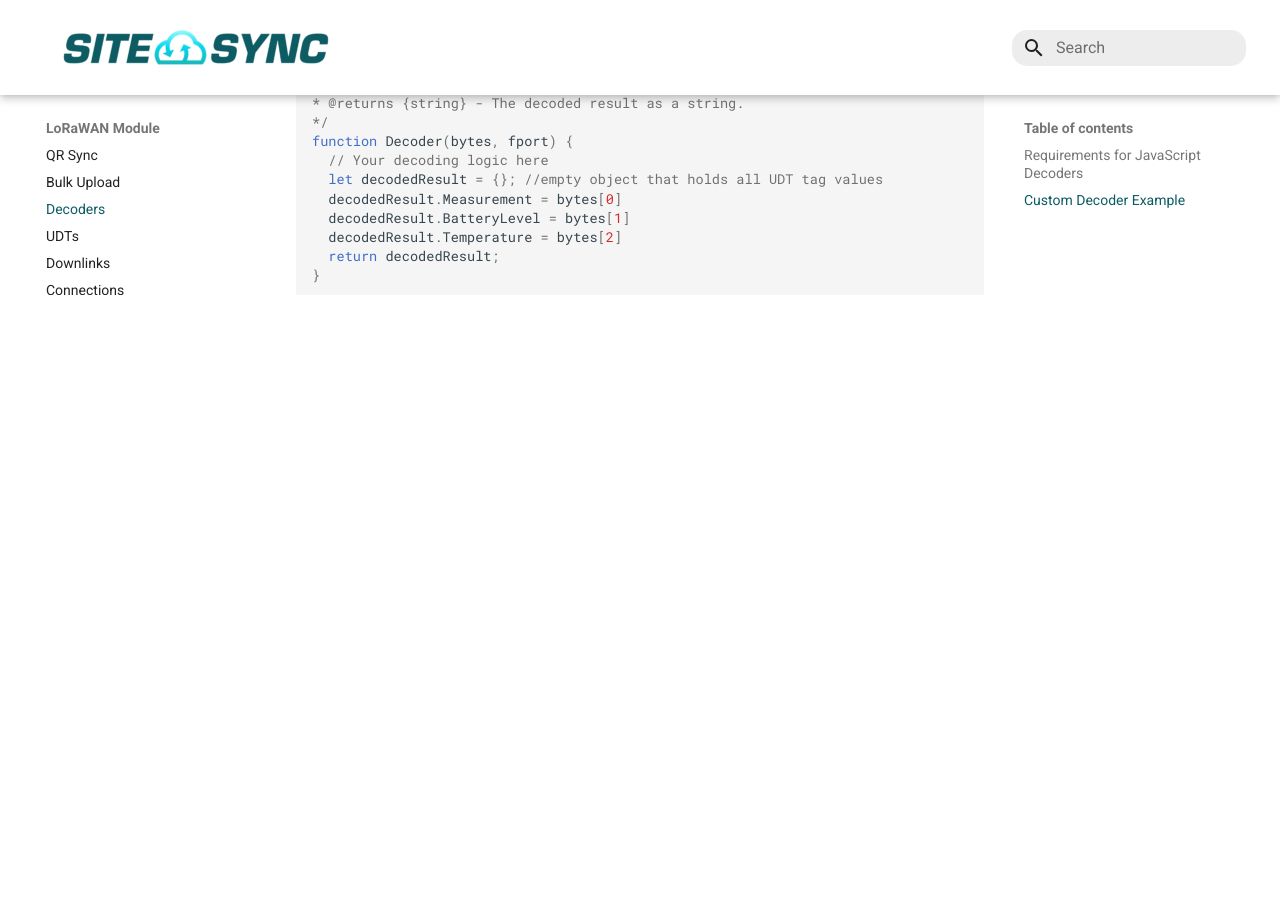
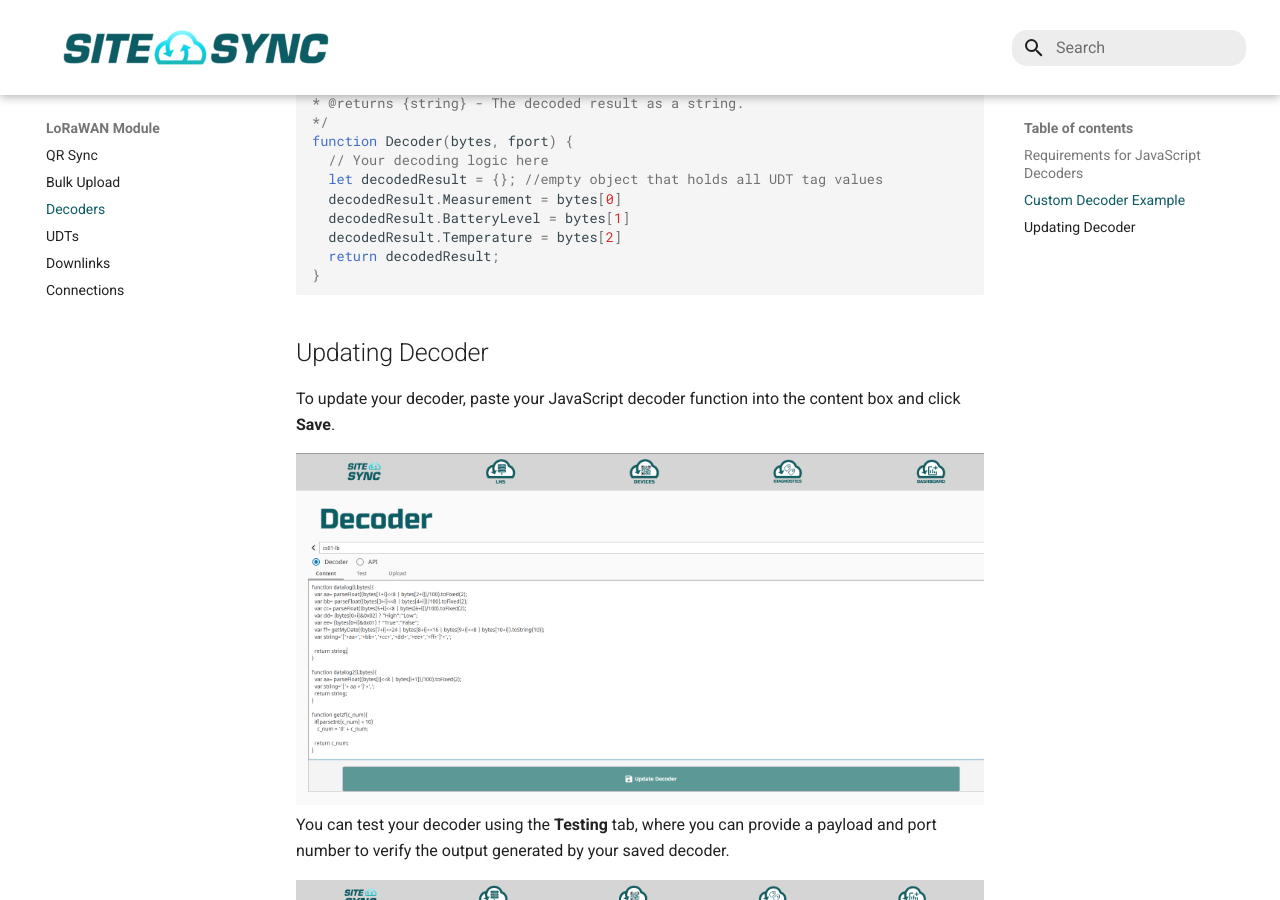
Before and after one commit to SiteSyncDevs/sitesyncdevs.github.io, an MkDocs documentation site: the page built from docs/lorawan-module/decoders.md, in a window 1280 px wide and 900 px high, scrolled down 789 px. Built offline with MkDocs 1.6.1 and Material for MkDocs 9.7.7, drawn with Linux system fonts in a browser that asks for light colours; before the commit the page ends 1153 px from its top, so only the background shows below that.

````diff
--- a/docs/lorawan-module/decoders.md
+++ b/docs/lorawan-module/decoders.md
@@ -28,3 +28,14 @@
   return decodedResult;
 }
 ```
+
+
+
+## Updating Decoder
+
+To update your decoder, paste your JavaScript decoder function into the content box and click **Save**.
+
+![Decoder Example](../../assets/decoder.png)
+You can test your decoder using the **Testing** tab, where you can provide a payload and port number to verify the output generated by your saved decoder.
+
+![Decoder Testing Example](../../assets/testDecoder.png)
````
Also changed, not shown: docs/lorawan-module/deviceprofile.md (added, +31 -0 lines), docs/assets/decoder.png (added), docs/assets/deviceProfile.png (added), docs/assets/deviceProfileForm.png (added), docs/assets/generateUDT.png (added), docs/assets/testDecoder.png (added), docs/assets/udt.png (added).
